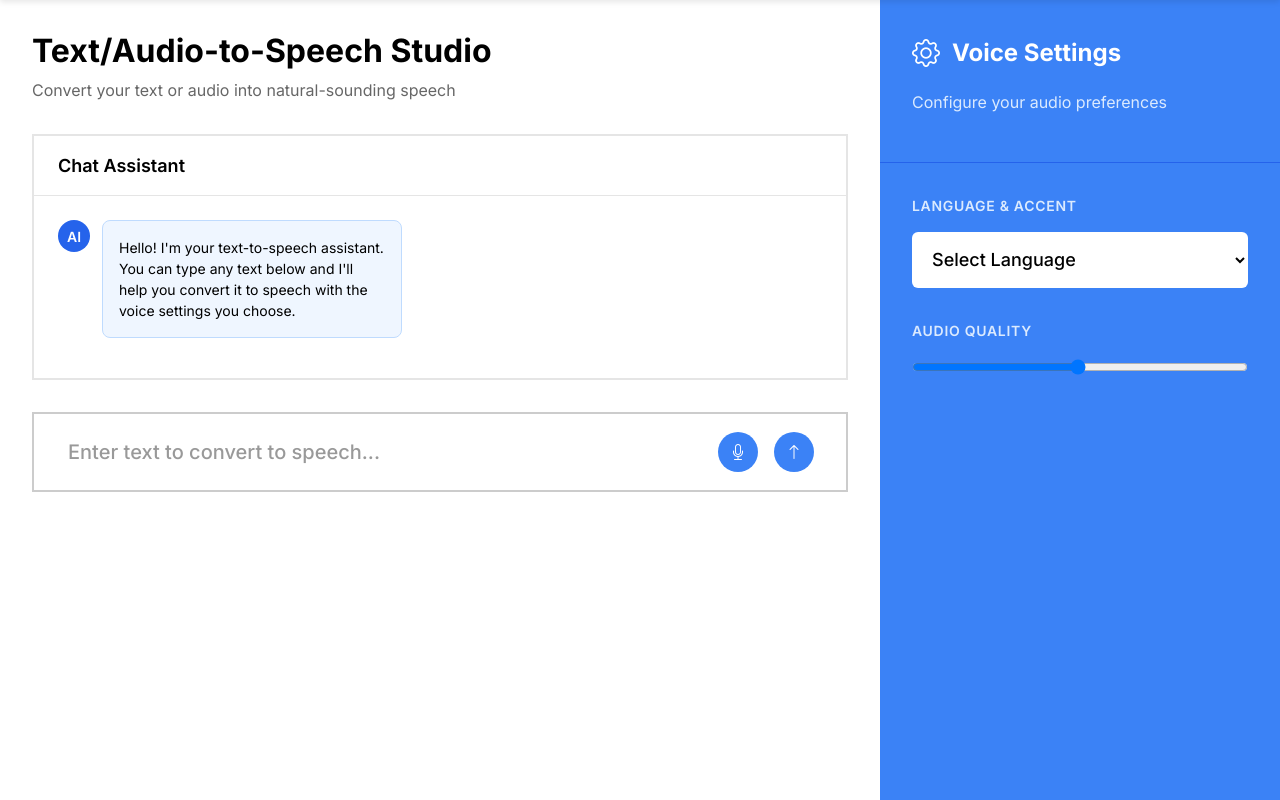
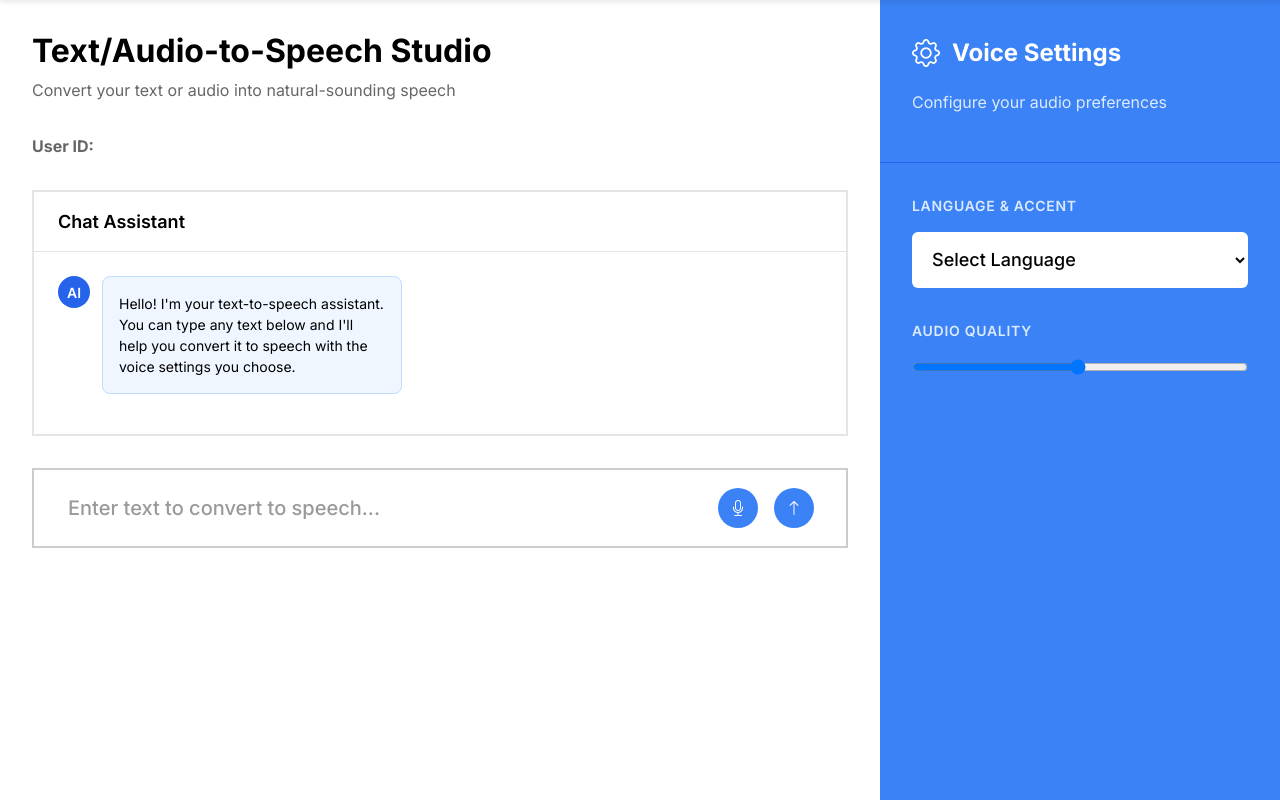
Before and after one commit to SakshiMahale/Hospital_Website, a Flask app: template templates/Voice.html in a window 1280 px wide. Shown: the part 70-870 px from the top of the page. Run offline with Flask 3, Linux system fonts and the light colour scheme; the template is opened without the code that fills it, so the values that code supplies are empty; some libraries are stand-ins or nearby versions.

Commit message:
Passed the Logged in

```diff
--- a/templates/Voice.html
+++ b/templates/Voice.html
@@ -82,6 +82,7 @@
             <div class="header-section">
                 <h1>Text/Audio-to-Speech Studio</h1>
                 <p>Convert your text or audio into natural-sounding speech</p>
+               <p><strong>User ID:</strong> <span id="userIdDisplay" class="text-muted ms-2"></span></p>
             </div>
 
             <!-- Chat Interface -->
@@ -160,7 +161,21 @@
 
     <!-- Bootstrap JS -->
     <script src="https://cdn.jsdelivr.net/npm/bootstrap@5.3.0/dist/js/bootstrap.bundle.min.js"></script>
+    <script>
+  window.addEventListener("DOMContentLoaded", () => {
+    const urlParams = new URLSearchParams(window.location.search);
+    const uid = urlParams.get("uid");
 
+    if (uid) {
+      console.log("✅ Logged-in user ID:", uid);
+      document.getElementById("userIdDisplay").innerText = uid;
+    } else {
+      alert("❌ User ID not found in URL. Please login again.");
+      // Optional: redirect to login page
+      // window.location.href = "/templates/SignUp.html";
+    }
+  });
+</script>
     <!-- Custom JavaScript -->
     <script>
         // State variables
@@ -260,28 +275,56 @@
             }
         });
     </script>
-    <script type="module">
-  // Import the functions you need from the SDKs you need
-  import { initializeApp } from "https://www.gstatic.com/firebasejs/11.9.1/firebase-app.js";
-  import { getAnalytics } from "https://www.gstatic.com/firebasejs/11.9.1/firebase-analytics.js";
-  // TODO: Add SDKs for Firebase products that you want to use
-  // https://firebase.google.com/docs/web/setup#available-libraries
+   <script type="module">
+  import { initializeApp } from "https://www.gstatic.com/firebasejs/9.22.2/firebase-app.js";
+  import { getAuth, onAuthStateChanged } from "https://www.gstatic.com/firebasejs/9.22.2/firebase-auth.js";
+  import { getFirestore, collection, query, where, getDocs } from "https://www.gstatic.com/firebasejs/9.22.2/firebase-firestore.js";
 
-  // Your web app's Firebase configuration
-  // For Firebase JS SDK v7.20.0 and later, measurementId is optional
   const firebaseConfig = {
     apiKey: "AIzaSyDg1awZVmvK5mZII7DO5sy8HfFeDR9WKII",
     authDomain: "hospital-web-84363.firebaseapp.com",
     projectId: "hospital-web-84363",
-    storageBucket: "hospital-web-84363.firebasestorage.app",
+    storageBucket: "hospital-web-84363.appspot.com",
     messagingSenderId: "1077051122221",
     appId: "1:1077051122221:web:2cddfe8da4da7e42178ea4",
     measurementId: "G-V23Y8PXEGD"
   };
 
-  // Initialize Firebase
   const app = initializeApp(firebaseConfig);
-  const analytics = getAnalytics(app);
+  const db = getFirestore(app);
+  const auth = getAuth(app);
+
+  // Listen for user authentication
+  onAuthStateChanged(auth, async (user) => {
+    if (user) {
+      const email = user.email;
+
+      try {
+        // Search for user document with this email
+        const q = query(collection(db, "users"), where("email", "==", email));
+        const querySnapshot = await getDocs(q);
+
+        if (!querySnapshot.empty) {
+          const doc = querySnapshot.docs[0];
+          const userId = doc.data().userid;
+          document.getElementById("userIdDisplay").innerText = userId;
+
+          // Display the userId on the page (you need an element with id="userIdDisplay")
+          document.getElementById("userIdDisplay").innerText = `Welcome, ${userId}`;
+
+        } else {
+          document.getElementById("userIdDisplay").innerText = "User ID not found in Firestore.";
+        }
+
+      } catch (error) {
+        console.error("Error fetching userId from Firestore:", error);
+      }
+
+    } else {
+      alert("User not signed in. Redirecting to login...");
+      window.location.href = "/templates/SignUp.html";
+    }
+  });
 </script>
 
 </body>
```
Also changed, not shown: templates/SignUp.html (+8 -3 lines).
